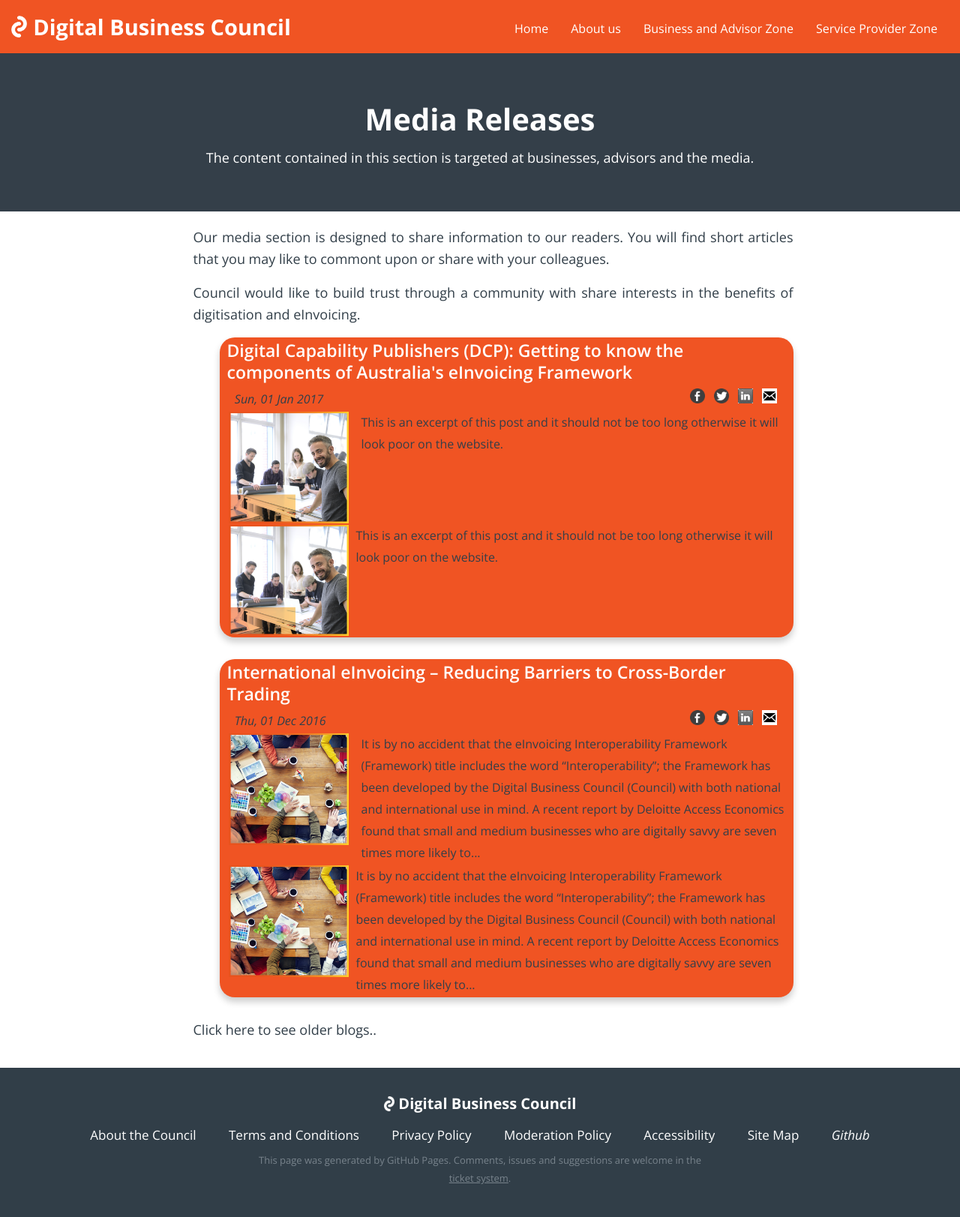
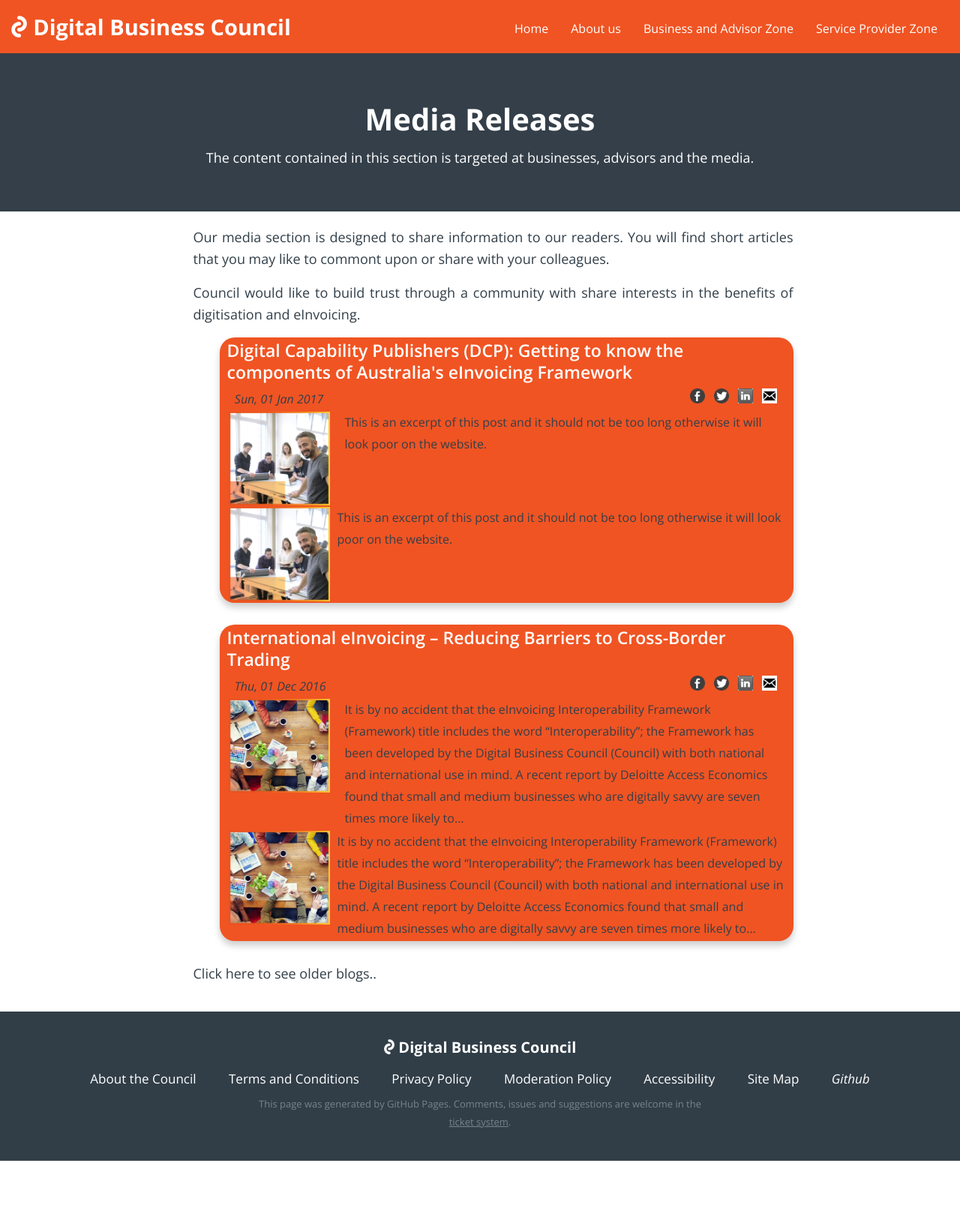
Before and after one commit to Digital-Business-Council/Digital-Business-Council.github.io, a Jekyll site: the page built from pages/business-zone/blogs/learning-centre.md, in a window 1280 px wide. Shown: the whole page at 75% size. Built offline with Jekyll 4.4.1, drawn with Linux system fonts in a browser that asks for light colours; after the commit the page ends 1548 px from its top, so only the background shows below that.

Commit message:
Update _common.scss

```diff
--- a/_sass/_common.scss
+++ b/_sass/_common.scss
@@ -178,7 +178,7 @@
 
     img{
         float:left;
-        max-width:160px;
+        max-width:135px;
         margin-right: 10px;
     }
   }
```
